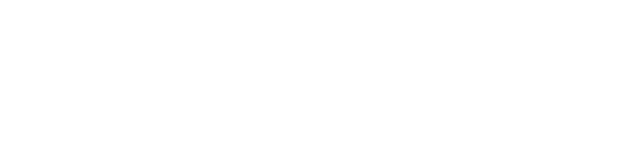
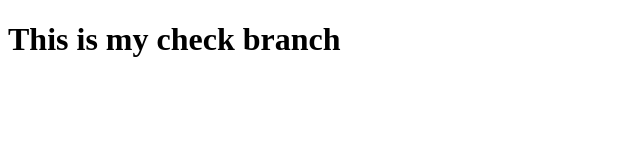
Before and after one commit to shivam-chaurasiya/test2, a plain HTML site: page index.html in a window 1280 px wide. Shown: the whole page, without its empty margins (0-640 px from the left). Drawn offline with Linux system fonts and the light colour scheme.

Commit message:
third branch check

```diff
--- a/index.html
+++ b/index.html
@@ -4,9 +4,9 @@
     <meta charset="UTF-8">
     <meta http-equiv="X-UA-Compatible" content="IE=edge">
     <meta name="viewport" content="width=device-width, initial-scale=1.0">
-    <title>This is my second commit</title>
+    <title>This is my check branch named che</title>
 </head>
 <body>
-
+    <h1>This is my check branch</h1>
 </body>
 </html>
```
